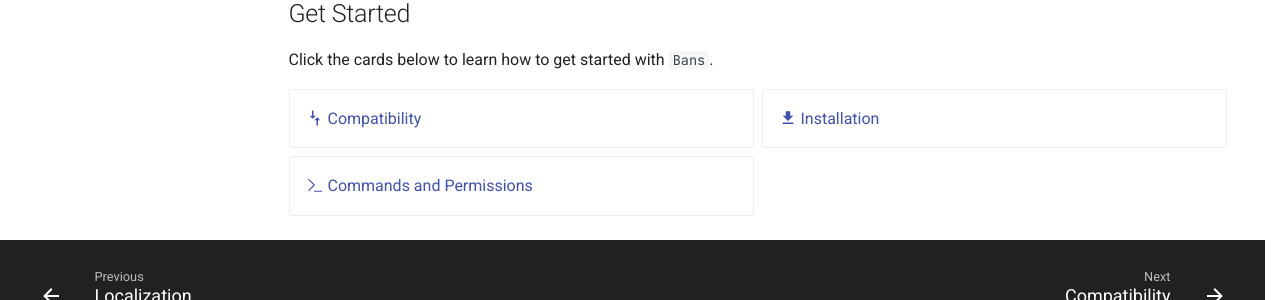
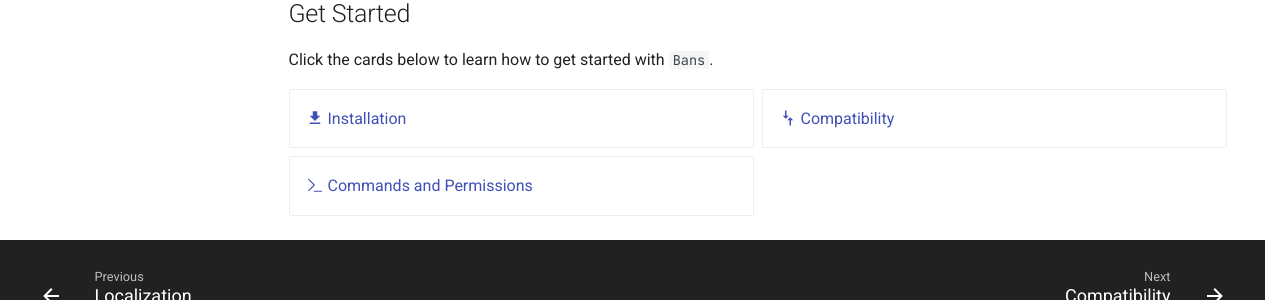
Before and after one commit to kangarko/docs, an MkDocs documentation site: the page built from docs/bans/index.md, in a window 1280 px wide and 1361 px high. Shown: the part 965-1265 px from the top of the window. Built offline with MkDocs 1.6.1 and Material for MkDocs 9.7.7, drawn with Linux system fonts in a browser that asks for light colours; plug-ins that fetch from the network failed and are left out; comment, search, counter and statistics services are not loaded.

Commit message:
Reorder bans home cards

```diff
--- a/docs/bans/index.md
+++ b/docs/bans/index.md
@@ -37,8 +37,8 @@ Click the cards below to learn how to get started with `Bans`.
 
 <div class="grid cards" markdown>
 
+- [:material-download: Installation](./installation/index.md)
 - [:material-compare-vertical: Compatibility](./compatibility/index.md)
-- [:material-download: Installation](./installation/index.md)
 - [:octicons-command-palette-24: Commands and Permissions](./commands/index.md)
 
 </div>
```
